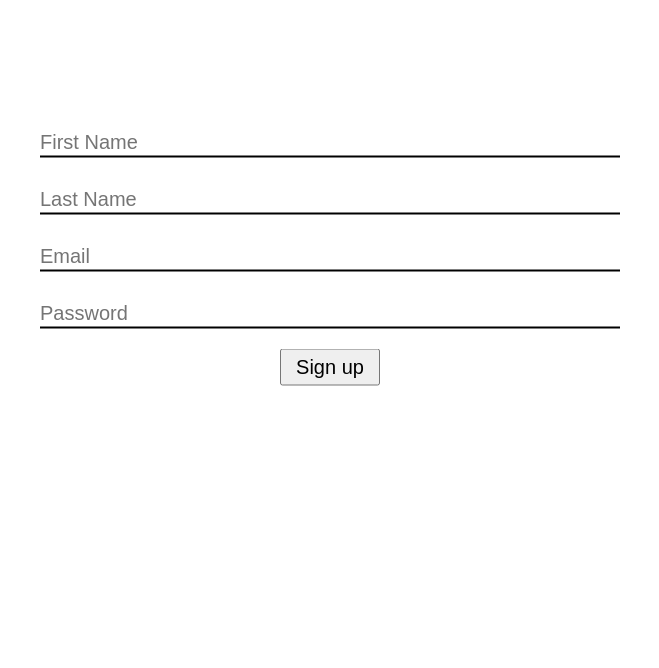
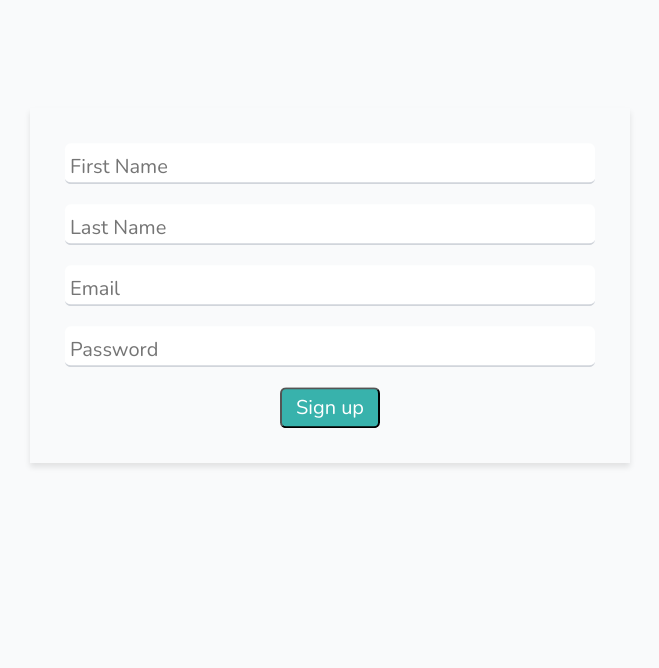
Before and after one commit to Gaurav-Attri/REMEMBER-IT-A-Full-Stack-Todo-Application, a plain HTML site: page Frontend/Signup/index.html in a window 1280 px wide. Shown: the part 132-800 px from the top of the page, without its empty margins (310-969 px from the left). Drawn offline with nearby package versions, Linux system fonts and the light colour scheme.

Commit message:
Fixed styling for Sign up page and singup script so now on a successfull signup, the user will be redirected to the Sign in page

```diff
--- a/Frontend/Signup/style.css
+++ b/Frontend/Signup/style.css
@@ -1,7 +1,14 @@
+@import url('https://fonts.googleapis.com/css2?family=Nunito:ital,wght@0,200..1000;1,200..1000&display=swap');
+
 *{
     margin: 0;
     padding: 0;
     box-sizing: border-box;
+    font-family: "Nunito", sans-serif;
+}
+
+body{
+    background-color: #F9FAFB;
 }
 
 .heading-div > h1{
@@ -9,6 +16,7 @@
     margin-top: 20px;
     font-size: 70px;
     width: fit-content;
+    color: #1F2937;
 }
 
 .container{
@@ -16,7 +24,9 @@
     flex-direction: column;
     width: 600px;
     margin: auto;
-    transform: translateY(50%);
+    transform: translateY(35%);
+    box-shadow: 0 4px 6px rgba(0, 0, 0, 0.1);
+    padding: 25px;
 }
 
 .container * {
@@ -26,10 +36,12 @@
 input{
     padding: 10px;
     padding-bottom: 2px;
-    padding-left: 0px;
+    padding-left: 5px;
     border: none;
-    border-bottom: 2px solid black;
+    border-bottom: 2px solid #D1D5DB;
     font-size: 20px;
+    background-color: #FFFFFF;
+    border-radius: 6px;
 }
 
 input::placeholder{
@@ -47,4 +59,11 @@ button{
     align-self: center;
     font-size: 20px;
     padding: 5px;
+    background-color: #38B2AC;
+    color: #FFFFFF;
+    border-radius: 6px;
 }
+
+button:hover{
+    background-color: #237D77;
+}
--- a/Frontend/script.js
+++ b/Frontend/script.js
@@ -26,7 +26,7 @@ async function signUp(){
         alert(responseJson.errors.join("\n"));
     }
     else{
-        window.location.href = "/Frontend/Dashboard/index.html"
+        window.location.href = "/Frontend/Signin/index.html"
     }
 
 }
```
